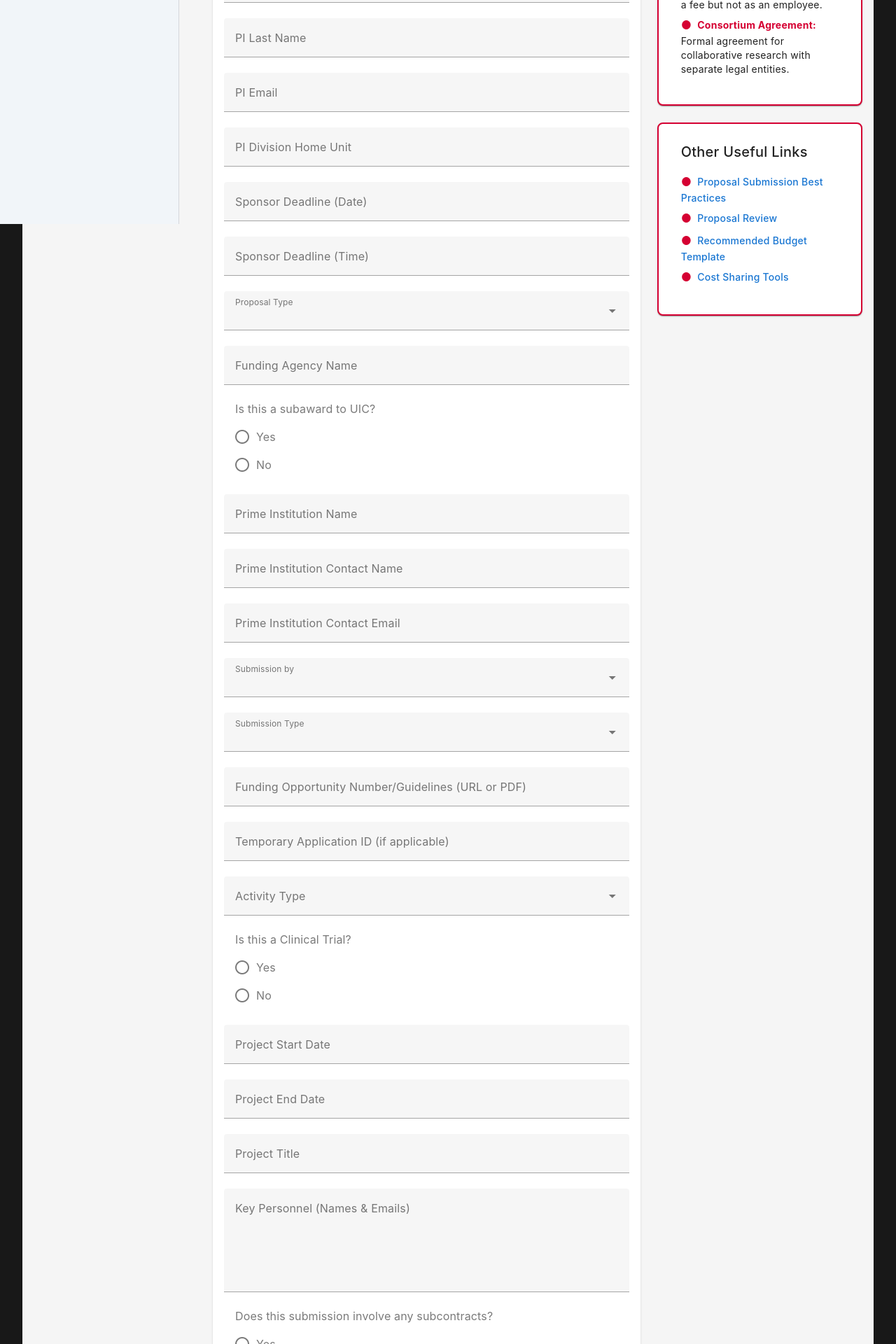
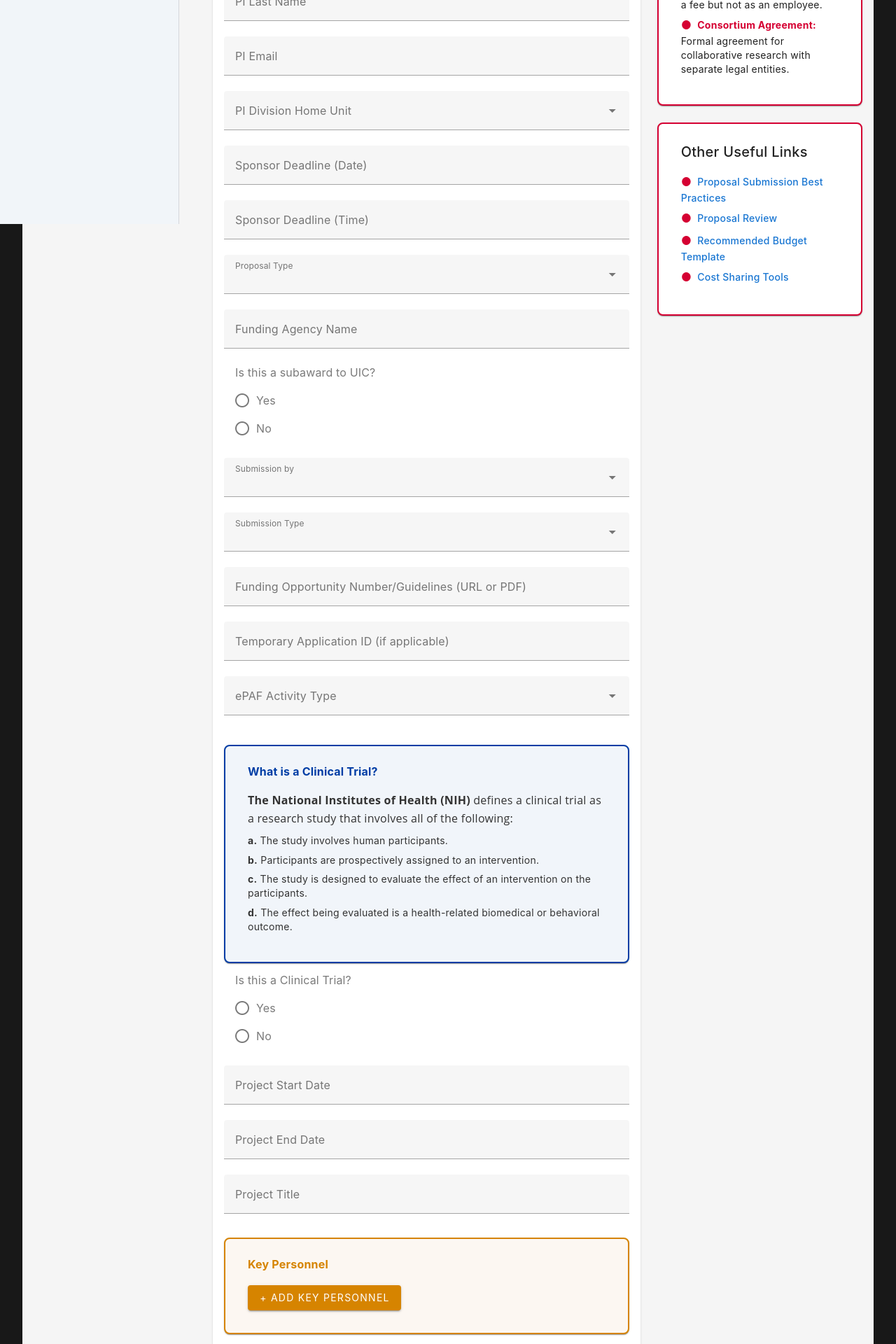
Before and after one commit to Vedant1202/grant-management-system, a Vue app: page /new-grant-proposal in a window 1280 px wide. Shown: the part 480-2400 px from the top of the page at 70% size. Built offline with nearby package versions, Linux system fonts and the light colour scheme.

Commit message:
update proposal online

```diff
--- a/src/components/NewGrantProposal.vue
+++ b/src/components/NewGrantProposal.vue
@@ -10,9 +10,9 @@
             Please complete this form to request Pre-award Proposal Development and ensure timely
             submission. ALL proposals must be routed through the Grants & Contracts Associate/Grant
             Manager for your division.
-            <v-btn color="primary" class="mt-4" @click="scrollToForm">
+            <!-- <v-btn color="primary" class="mt-4" @click="scrollToForm">
               Fill Intent to Submit Form
-            </v-btn>
+            </v-btn> -->
           </v-card-text>
         </v-card>
 
@@ -33,11 +33,32 @@
                 required
               ></v-text-field>
               <v-text-field v-model="formData.piEmail" label="PI Email" required></v-text-field>
-              <v-text-field
+              <v-select
                 v-model="formData.piDivision"
+                :items="[
+                  { text: 'Cardiology (586003)', value: '586003' },
+                  { text: 'GI/Hepatology (586004)', value: '586004' },
+                  { text: 'AIM (586006)', value: '586006' },
+                  { text: 'Hem/Onc (586008)', value: '586008' },
+                  { text: 'Infectious Diseases (586009)', value: '586009' },
+                  { text: 'Pulmonary (586009)', value: '586009' },
+                  { text: 'Nephrology (586010)', value: '586010' },
+                  { text: 'Rheumatology (586012)', value: '586012' },
+                  { text: 'Endocrinology (586015)', value: '586015' },
+                  {
+                    text: 'Institute for Minority Health Research (IMHR) (586020)',
+                    value: '586020',
+                  },
+                  {
+                    text: 'Center for Dissemination & Implementation Science (CDIS) (586030)',
+                    value: '586030',
+                  },
+                ]"
+                item-title="text"
+                item-value="value"
                 label="PI Division Home Unit"
                 required
-              ></v-text-field>
+              ></v-select>
 
               <!-- Sponsor Deadline -->
               <v-menu
@@ -98,18 +119,30 @@
                 <v-radio label="Yes" value="yes"></v-radio>
                 <v-radio label="No" value="no"></v-radio>
               </v-radio-group>
+
+              <!-- Conditional Block for Prime Institution Details -->
+              <template v-if="formData.isSubaward === 'yes'">
+                <v-card class="optional-block">
+                  <v-card-title class="optional-title">Prime Institution Details</v-card-title>
+                  <v-card-text>
                     <v-text-field
                       v-model="formData.primeInstitution"
                       label="Prime Institution Name"
+                      required
                     ></v-text-field>
                     <v-text-field
                       v-model="formData.primeInstitutionContact"
                       label="Prime Institution Contact Name"
+                      required
                     ></v-text-field>
                     <v-text-field
                       v-model="formData.primeInstitutionContactEmail"
                       label="Prime Institution Contact Email"
+                      required
                     ></v-text-field>
+                  </v-card-text>
+                </v-card>
+              </template>
 
               <v-select
                 v-model="formData.submissionBy"
@@ -137,19 +170,48 @@
               <v-select
                 v-model="formData.activityType"
                 :items="[
-                  'Basic Science Research',
-                  'Clinical Research',
-                  'Dissemination/Implementation Science Research',
-                  'Institutional Training Grant',
-                  'Career Development Grant',
-                  'Sponsored Instruction',
-                  'Other Sponsored Activity',
+                  { text: 'Research', value: 'Research' },
+                  { text: 'Clinical Trial', value: 'Clinical Trial' },
+                  { text: 'Other Sponsored Activity', value: 'Other Sponsored Activity' },
+                  { text: 'Instruction', value: 'Instruction' },
+                  { text: 'Fellowship', value: 'Fellowship' },
                 ]"
-                label="Activity Type"
+                item-title="text"
+                item-value="value"
+                label="ePAF Activity Type"
+                multiple
+                chips
+                closable-chips
                 required
-                multiple
               ></v-select>
 
+              <!-- Clinical Trial Definition Box -->
+              <v-card class="clinical-trial-info">
+                <v-card-title class="info-title">What is a Clinical Trial?</v-card-title>
+                <v-card-text>
+                  <p>
+                    <strong>The National Institutes of Health (NIH)</strong> defines a clinical
+                    trial as a research study that involves all of the following:
+                  </p>
+                  <ul class="info-list">
+                    <li><strong>a.</strong> The study involves human participants.</li>
+                    <li>
+                      <strong>b.</strong> Participants are prospectively assigned to an
+                      intervention.
+                    </li>
+                    <li>
+                      <strong>c.</strong> The study is designed to evaluate the effect of an
+                      intervention on the participants.
+                    </li>
+                    <li>
+                      <strong>d.</strong> The effect being evaluated is a health-related biomedical
+                      or behavioral outcome.
+                    </li>
+                  </ul>
+                </v-card-text>
+              </v-card>
+
+              <!-- Clinical Trial Question -->
               <v-radio-group
                 v-model="formData.isClinicalTrial"
                 label="Is this a Clinical Trial?"
@@ -158,6 +220,34 @@
                 <v-radio label="Yes" value="yes"></v-radio>
                 <v-radio label="No" value="no"></v-radio>
               </v-radio-group>
+
+              <!-- Conditional Follow-up Questions if "Yes" is Selected -->
+              <template v-if="formData.isClinicalTrial === 'yes'">
+                <v-card class="optional-block">
+                  <v-card-title class="optional-title">
+                    Would you like to consult with someone regarding the Clinical Trials/Human
+                    Subjects section in ASSIST?
+                  </v-card-title>
+                  <v-card-text>
+                    <v-radio-group v-model="formData.consultClinicalTrials">
+                      <v-radio label="Yes" value="yes"></v-radio>
+                      <v-radio label="No" value="no"></v-radio>
+                    </v-radio-group>
+                  </v-card-text>
+                </v-card>
+
+                <v-card class="optional-block">
+                  <v-card-title class="optional-title">
+                    Would you like to consult with the DOM CTU? (Add contact email address)
+                  </v-card-title>
+                  <v-card-text>
+                    <v-radio-group v-model="formData.consultDOMCTU">
+                      <v-radio label="Yes" value="yes"></v-radio>
+                      <v-radio label="No" value="no"></v-radio>
+                    </v-radio-group>
+                  </v-card-text>
+                </v-card>
+              </template>
 
               <!-- Project Details -->
               <v-text-field
@@ -176,12 +266,33 @@
                 required
               ></v-text-field>
 
-              <!-- Key Personnel -->
-              <v-textarea
-                v-model="formData.keyPersonnel"
-                label="Key Personnel (Names & Emails)"
+              <v-card class="optional-block">
+  <v-card-title class="optional-title">Key Personnel</v-card-title>
+  <v-card-text>
+    <div v-for="(person, index) in formData.keyPersonnel" :key="index" class="person-entry">
+      <v-text-field
+        v-model="person.name"
+        label="Name"
         required
-              ></v-textarea>
+      ></v-text-field>
+      <v-text-field
+        v-model="person.email"
+        label="Email"
+        required
+      ></v-text-field>
+      <v-text-field
+        v-model="person.institution"
+        label="UIC Home Unit or Other Institution Name"
+        required
+      ></v-text-field>
+      <v-btn icon density="comfortable" size="small" @click="removeKeyPersonnel(index)">
+        <v-icon>mdi-delete</v-icon>
+      </v-btn>
+    </div>
+    <v-btn class="add-btn" @click="addKeyPersonnel">+ Add Key Personnel</v-btn>
+  </v-card-text>
+</v-card>
+
 
               <!-- Additional Questions -->
               <v-radio-group
@@ -191,6 +302,35 @@
                 <v-radio label="Yes" value="yes"></v-radio>
                 <v-radio label="No" value="no"></v-radio>
               </v-radio-group>
+
+              <!-- Conditional Fields if "Yes" is Selected -->
+              <template v-if="formData.hasSubcontracts === 'yes'">
+                <v-card class="optional-block">
+                  <v-card-title class="optional-title">Subcontract Details</v-card-title>
+                  <v-card-text>
+                    <v-text-field
+                      v-model="formData.subcontractInstitution"
+                      label="Institution Name"
+                      required
+                    ></v-text-field>
+                    <v-text-field
+                      v-model="formData.subcontractSitePI"
+                      label="Site PI"
+                      required
+                    ></v-text-field>
+                    <v-text-field
+                      v-model="formData.subcontractContactName"
+                      label="Contact Name"
+                      required
+                    ></v-text-field>
+                    <v-text-field
+                      v-model="formData.subcontractContactEmail"
+                      label="Contact Email"
+                      required
+                    ></v-text-field>
+                  </v-card-text>
+                </v-card>
+              </template>
 
               <v-select
                 v-model="formData.additionalRequirements"
@@ -298,12 +438,12 @@ export default {
         piFirstName: '',
         piLastName: '',
         piEmail: '',
-        piDivision: '',
+        piDivision: null,
         sponsorDeadlineDate: new Date(),
         sponsorDeadlineTime: '',
         proposalType: '',
         fundingAgency: '',
-        isSubaward: null,
+        isSubaward: '',
         primeInstitution: '',
         primeInstitutionContact: '',
         primeInstitutionContactEmail: '',
@@ -312,12 +452,18 @@ export default {
         fundingOpportunity: '',
         temporaryAppId: '',
         activityType: [],
-        isClinicalTrial: null,
+        isClinicalTrial: '',
+        consultClinicalTrials: '',
+        consultDOMCTU: '',
         projectStartDate: '',
         projectEndDate: '',
         projectTitle: '',
-        keyPersonnel: '',
-        hasSubcontracts: null,
+        keyPersonnel: [],
+        hasSubcontracts: '',
+        subcontractInstitution: '',
+        subcontractSitePI: '',
+        subcontractContactName: '',
+        subcontractContactEmail: '',
         additionalRequirements: [],
         hasConflictOfInterest: null,
       },
@@ -359,12 +505,12 @@ export default {
           piFirstName: '',
           piLastName: '',
           piEmail: '',
-          piDivision: '',
+          piDivision: null,
           sponsorDeadlineDate: new Date(),
           sponsorDeadlineTime: '',
           proposalType: '',
           fundingAgency: '',
-          isSubaward: null,
+          isSubaward: '',
           primeInstitution: '',
           primeInstitutionContact: '',
           primeInstitutionContactEmail: '',
@@ -373,12 +519,18 @@ export default {
           fundingOpportunity: '',
           temporaryAppId: '',
           activityType: [],
-          isClinicalTrial: null,
+          isClinicalTrial: '',
+          consultClinicalTrials: '',
+          consultDOMCTU: '',
           projectStartDate: '',
           projectEndDate: '',
           projectTitle: '',
-          keyPersonnel: '',
-          hasSubcontracts: null,
+          keyPersonnel: [],
+          hasSubcontracts: '',
+          subcontractInstitution: '',
+          subcontractSitePI: '',
+          subcontractContactName: '',
+          subcontractContactEmail: '',
           additionalRequirements: [],
           hasConflictOfInterest: null,
         }
@@ -392,6 +544,16 @@ export default {
       const today = new Date()
       today.setHours(0, 0, 0, 0) // Remove time from comparison
       return new Date(date) >= today
+    },
+    addKeyPersonnel() {
+      this.formData.keyPersonnel.push({
+        name: '',
+        email: '',
+        institution: '',
+      })
+    },
+    removeKeyPersonnel(index) {
+      this.formData.keyPersonnel.splice(index, 1)
     },
   },
   watch: {
@@ -620,4 +782,61 @@ p {
   margin-right: 8px;
   vertical-align: middle;
 }
+.clinical-trial-info {
+  border: 2px solid #003da5; /* UIC Blue */
+  border-radius: 8px;
+  padding: 16px;
+  margin-bottom: 12px;
+  background-color: #f1f5fa; /* Light blue background */
+}
+
+.info-title {
+  font-size: 16px;
+  font-weight: bold;
+  color: #003da5; /* UIC Blue */
+  margin-bottom: 8px;
+}
+
+.info-list {
+  list-style: none;
+  padding-left: 0;
+}
+
+.info-list li {
+  margin-bottom: 6px;
+  font-size: 14px;
+  color: #333;
+}
+
+.optional-block {
+  border: 2px solid #d68400; /* Warm brown-orange border */
+  border-radius: 8px;
+  padding: 16px;
+  margin-top: 12px;
+  background-color: #fcf7f2; /* Light beige background */
+}
+
+.optional-title {
+  font-size: 16px;
+  font-weight: bold;
+  color: #d68400; /* Matching brown-orange text */
+  margin-bottom: 8px;
+}
+
+.person-entry {
+  display: flex;
+  align-items: center;
+  gap: 10px;
+  margin-bottom: 12px;
+}
+
+/* Add Key Personnel Button */
+.add-btn {
+  background-color: #d68400 !important; /* New Button Color */
+  color: white !important;
+}
+
+.add-btn:hover {
+  background-color: #b56e00 !important; /* Darker on Hover */
+}
 </style>
```
Also changed, not shown: src/App.vue (+9 -20 lines), src/views/Dashboard.vue (+10 -1 lines). Lines whose indentation alone changed are shown as unchanged.
